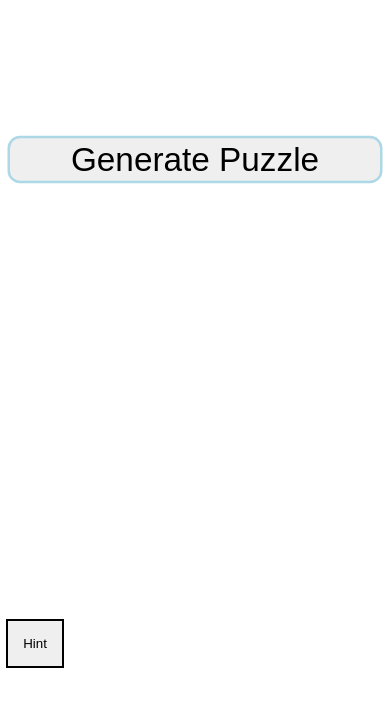
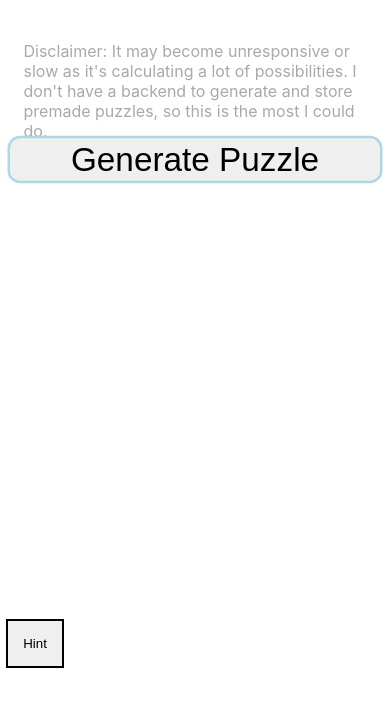
Before and after one commit to crlapples/Sudoku-project, a React (Create React App) app in the folder sudoku/: page / in a window 390 px wide. Shown: the top 706 px of the page. Built offline with nearby package versions, Linux system fonts and the light colour scheme.

Commit message:
Update React App

```diff
--- a/sudoku/src/App.css
+++ b/sudoku/src/App.css
@@ -1,9 +1,18 @@
 .appContainer {
+  position: relative;
   display: flex;
   flex-direction: column;
   justify-content: flex-start;
   align-items: center;
   gap: 100px;
+}
+
+.disclaimer {
+  position: absolute;
+  top: 25px;
+  color: darkgray;
+  margin-right: 15px;
+  margin-left: 15px;
 }
 
 .newButton {
@@ -131,4 +140,12 @@
   .time {
     right: 50px;
   }
+
+  .appContainer {
+    width: 100%;
+  }
+
+  .disclaimer {
+    margin-left: 23.5px;
+  }
 }
--- a/sudoku/src/App.jsx
+++ b/sudoku/src/App.jsx
@@ -161,6 +161,7 @@ const App = () => {
 
   return (
     <div className="appContainer">
+      <p className="disclaimer">Disclaimer: It may become unresponsive or slow as it's calculating a lot of possibilities. I don't have a backend to generate and store premade puzzles, so this is the most I could do.</p>
       <button onClick={newSudoku} className="newButton">
         {isLoading ? "Generating..." : "Generate Puzzle"}
       </button>
```
